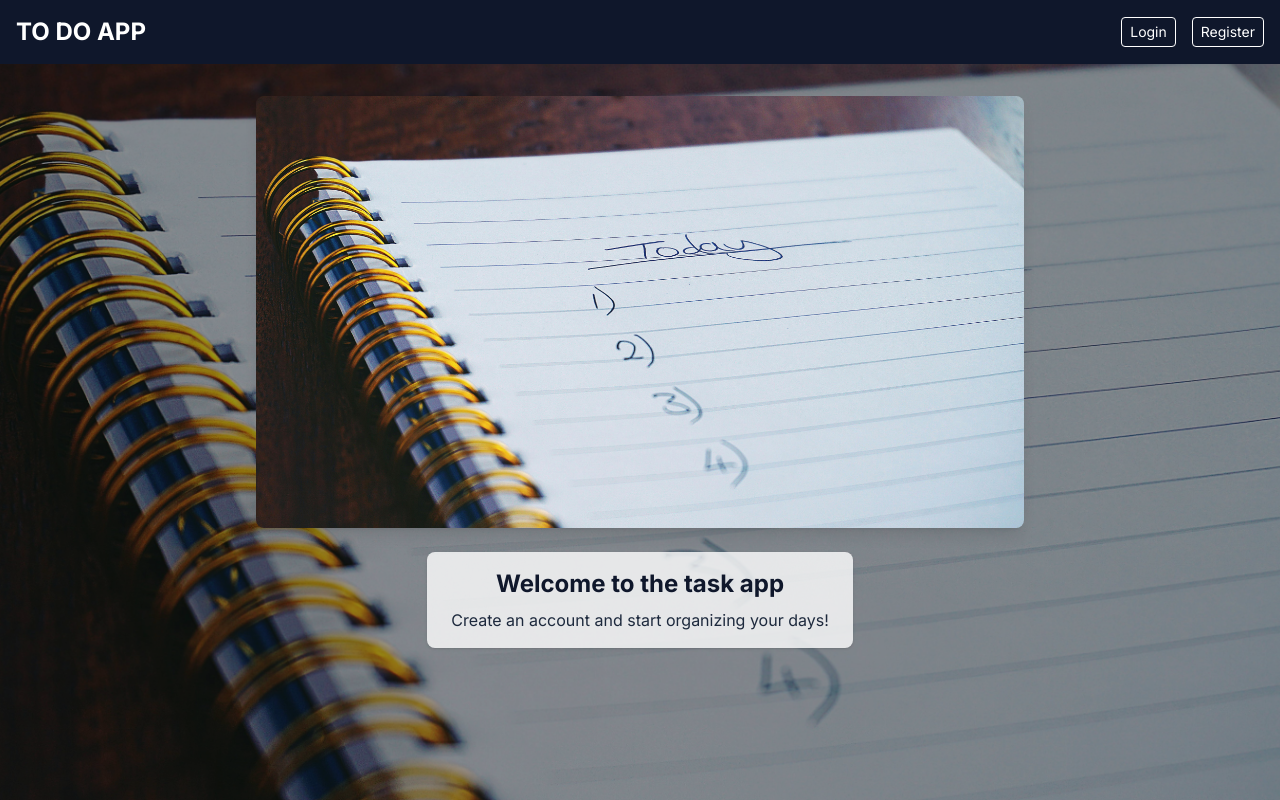
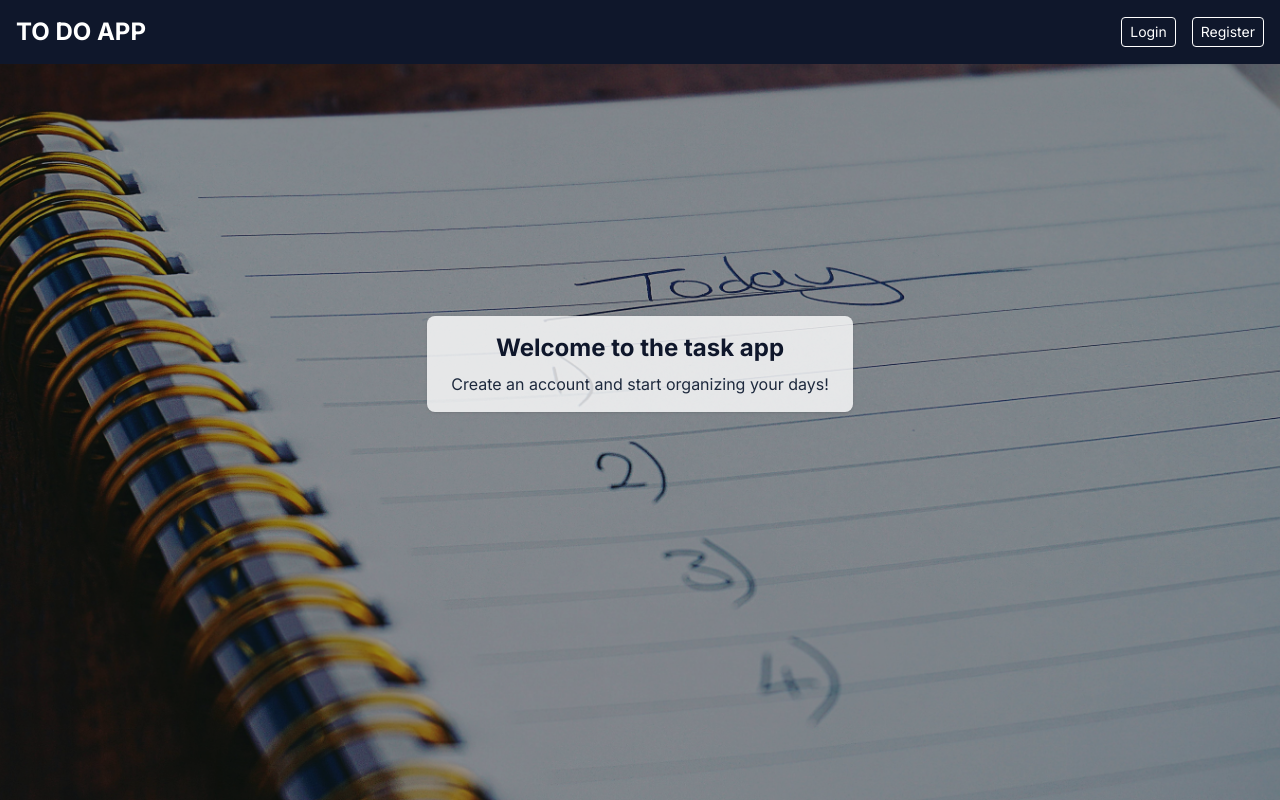
Before and after one commit to harryconcoblanejo/todo-app, a Next.js app: page / in a window 1280 px wide. Built offline with nearby package versions, Linux system fonts and the light colour scheme; no server answers.

Commit message:
fix: adjust HomePage layout by increasing top margin for better visual spacing

```diff
--- a/src/app/page.jsx
+++ b/src/app/page.jsx
@@ -22,8 +22,7 @@ const HomePage = async () => {
 
   if (!session || !session.user?.id) {
     return (
-      <section className="container mx-auto p-4 mt-4 flex flex-col items-center justify-center min-h-[40vh]">
-        <img src="/pexels-suzyhazelwood-1226398.jpg" alt="Welcome" className="max-w-3xl w-full rounded-lg shadow-lg" />
+      <section className="container mx-auto p-4 mt-32 flex flex-col items-center justify-center min-h-[40vh]">
         <div className="mt-6 text-center bg-white/80 rounded-lg px-6 py-4 shadow">
           <h1 className="text-2xl font-bold text-slate-900 mb-2">Welcome to the task app</h1>
           <p className="text-slate-800">Create an account and start organizing your days!</p>
```
